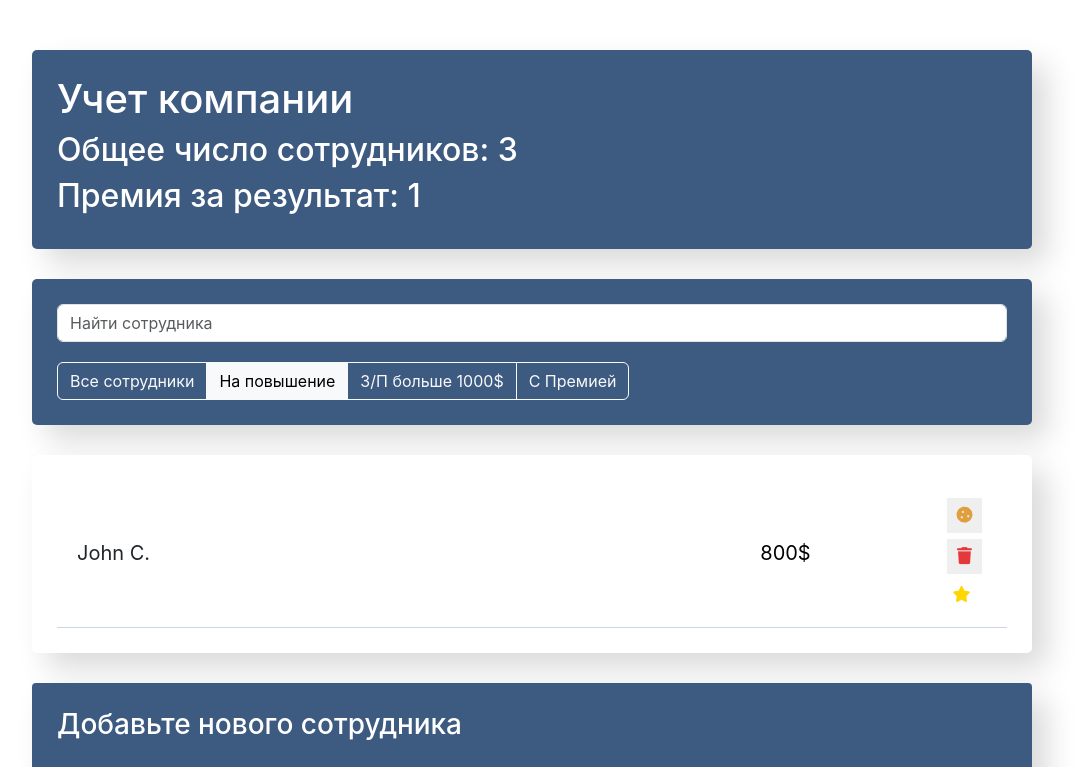
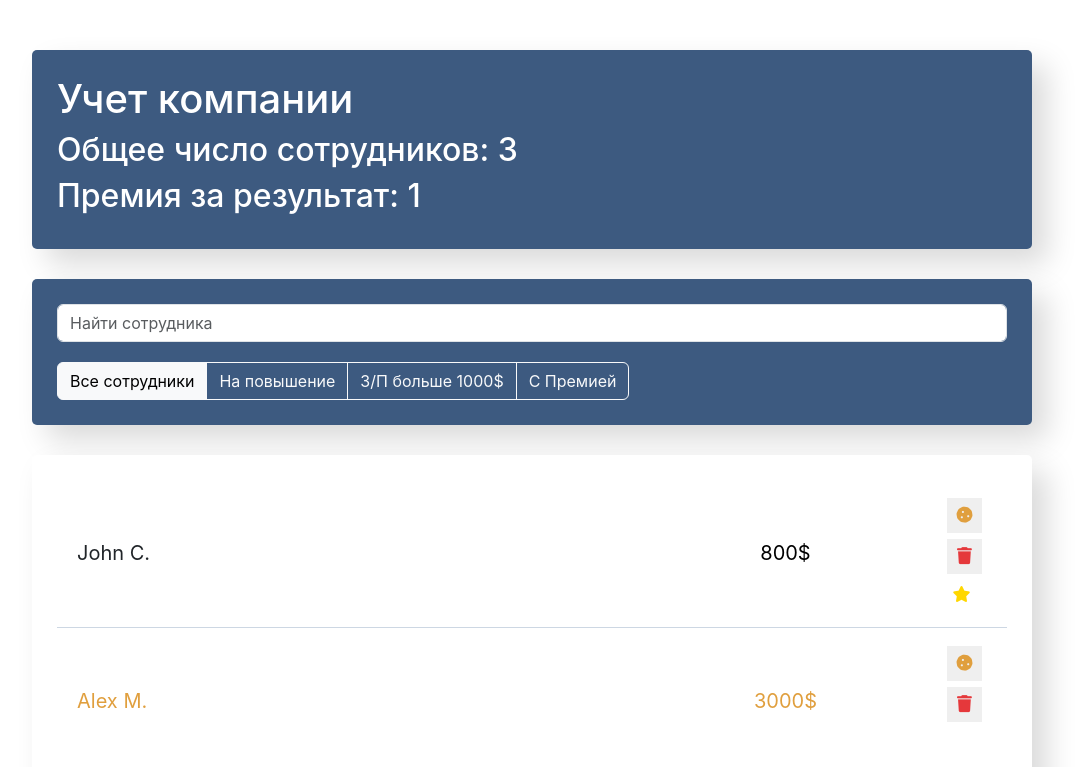
Before and after one commit to Olewan619/EmployeesForm, a React (Create React App) app: page / in a window 1280 px wide. Shown: the top 767 px of the page, without its empty margins (108-1192 px from the left). Built offline with nearby package versions, Linux system fonts and the light colour scheme.

Commit message:
change salary UI

```diff
--- a/src/Components/app/app.jsx
+++ b/src/Components/app/app.jsx
@@ -16,7 +16,7 @@ class App extends Component {
         { name: "Carl W.", salary: 5000, increase: false, rise: false, id: 3 },
       ],
       term: "",
-      filter: "rise",
+      filter: "all",
       // Добавим ключ key для компонента AppInfo
       appInfoKey: 0,
     };
@@ -122,6 +122,17 @@ class App extends Component {
     this.setState({ filter: filter });
   };
 
+  onChangeSalary = (id, salary) => {
+    this.setState(({ data }) => ({
+      data: data.map((item) => {
+        if (item.id === id) {
+          return { ...item, salary };
+        }
+        return item;
+      }),
+    }));
+  };
+
   render() {
     const { data, term, appInfoKey, filter } = this.state;
     const employees = data.length;
@@ -140,6 +151,7 @@ class App extends Component {
           data={visibleData}
           onDelete={this.deleteItem}
           onToggleProp={this.onToggleProp}
+          onChangeSalary={this.onChangeSalary}
         />
         <EmployeesAddForm onAdd={this.addItemForm} />
       </div>
--- a/src/Components/employees-list-item/employees-list-item.jsx
+++ b/src/Components/employees-list-item/employees-list-item.jsx
@@ -1,7 +1,15 @@
 import "./employees-list-item.css";
 
 const EmployeesListItem = (props) => {
-  const { name, salary, onDelete, onToggleProp, increase, rise } = props;
+  const {
+    name,
+    salary,
+    onDelete,
+    onToggleProp,
+    increase,
+    rise,
+    onChangeSalary,
+  } = props;
 
   let employeesPrem = "employees-list";
   if (increase) {
@@ -21,6 +29,7 @@ const EmployeesListItem = (props) => {
         className="employees-list-input"
         type="text"
         defaultValue={salary + "$"}
+        onChange={onChangeSalary}
       ></input>
       <div>
         <button
--- a/src/Components/employees-list/employees-list.jsx
+++ b/src/Components/employees-list/employees-list.jsx
@@ -1,7 +1,7 @@
 import EmployeesListItem from "../employees-list-item/employees-list-item";
 import "./employees-list.css";
 
-const EmployeesList = ({ data, onDelete, onToggleProp }) => {
+const EmployeesList = ({ data, onDelete, onToggleProp, onChangeSalary }) => {
   const elements = data.map((item) => {
     const { id, ...itemProps } = item;
     return (
@@ -12,6 +12,7 @@ const EmployeesList = ({ data, onDelete, onToggleProp }) => {
         onToggleProp={(e) =>
           onToggleProp(id, e.currentTarget.getAttribute("dataToggle"))
         }
+        onChangeSalary={(e) => onChangeSalary(id, parseInt(e.target.value))}
       ></EmployeesListItem>
     );
   });
```
